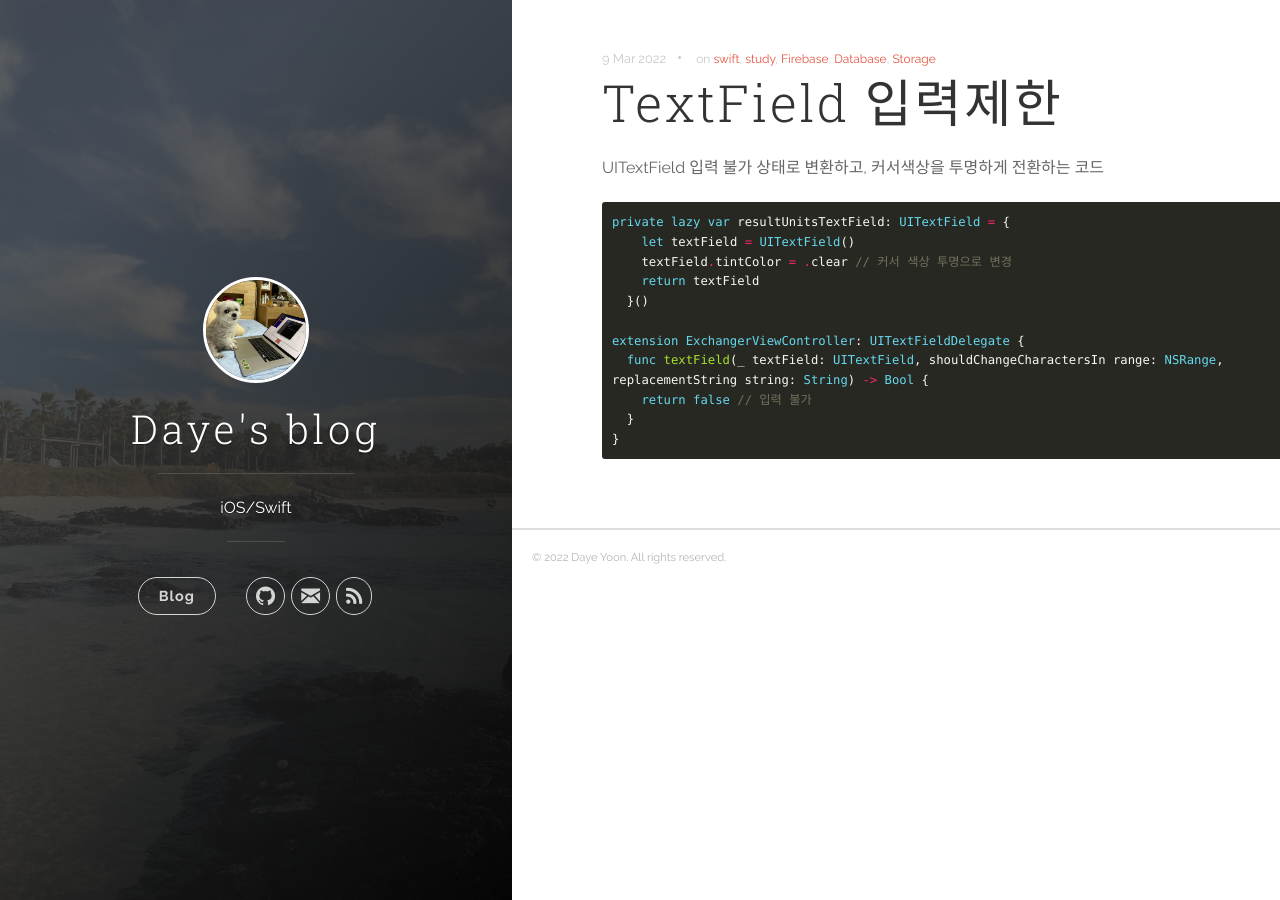
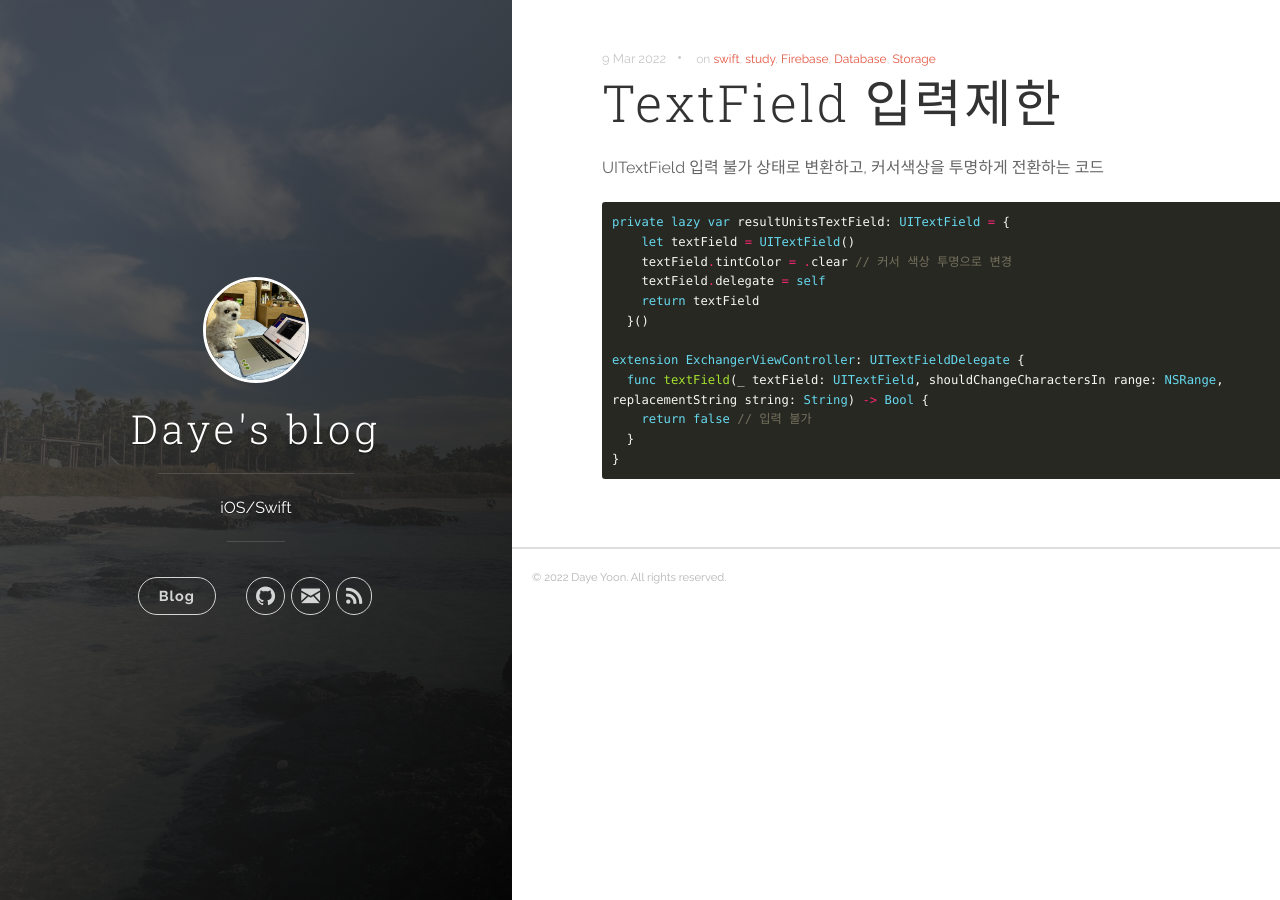
Before and after one commit to dy-yb/dy-yb.github.io, a Jekyll site: the page built from _posts/2022-03-09-UITextFieldUnable.md, in a window 1280 px wide. Built offline with Jekyll 4.4.1, drawn with Linux system fonts in a browser that asks for light colours; nearby versions of some CDN libraries; comment, search, counter and statistics services are not loaded.

Commit message:
Update 2022-03-09-UITextFieldUnable.md

```diff
--- a/_posts/2022-03-09-UITextFieldUnable.md
+++ b/_posts/2022-03-09-UITextFieldUnable.md
@@ -11,6 +11,7 @@
 private lazy var resultUnitsTextField: UITextField = {
     let textField = UITextField()
     textField.tintColor = .clear // 커서 색상 투명으로 변경
+    textField.delegate = self
     return textField
   }()
 
```
